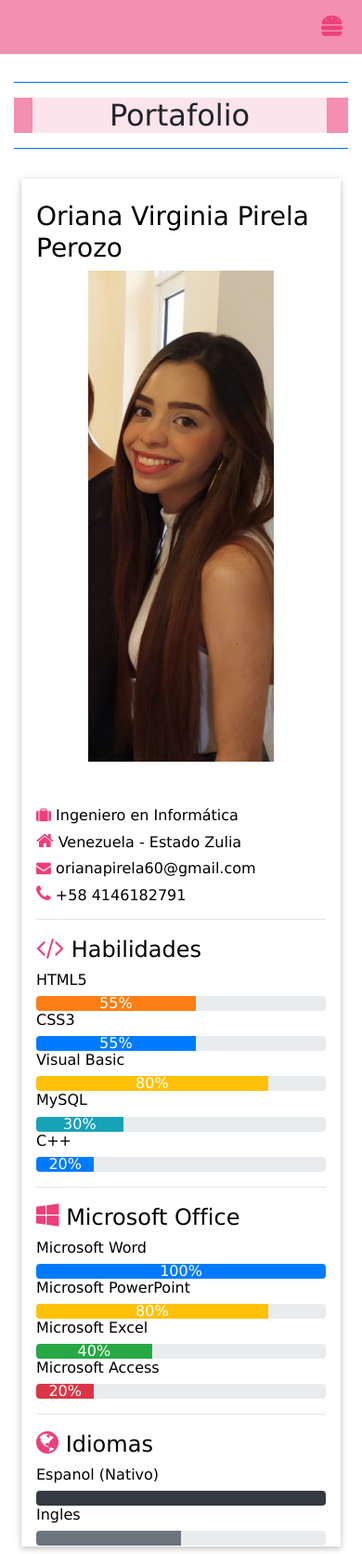
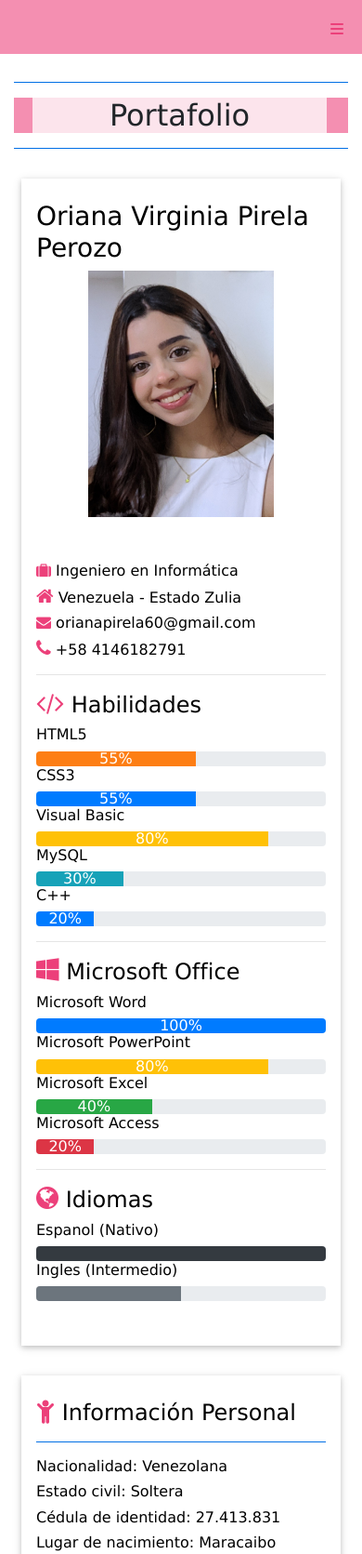
Before and after one commit to orianavpirela/Portafolio, a plain HTML site: page index.html in a window 390 px wide. Shown: the top 1671 px of the page at 93% size. Drawn offline with nearby package versions, Linux system fonts and the light colour scheme; a script that the page names is missing.

Commit message:
Update index.html

```diff
--- a/index.html
+++ b/index.html
@@ -36,7 +36,7 @@
   <!--Encabezado-->
 <nav>
   <div class="toggle">
-          <i class="fa fa-hamburger menu"></i>
+          <i class="fa-solid fa-bars"></i>
         </div>
         <ul>
           <li><a href="#index.html">Información Personal</a></li>
@@ -74,7 +74,7 @@
               <br>
               <div style="display: flex; justify-content: center; align-items: center; flex-direction: column;">
                 <h3 style="color: black;">Oriana Virginia Pirela Perozo</h3>
-                <img src="img/ori.jpg" class="img-fluid" alt="Ing. Oriana Virginia Pirela Perozo" data-toggle="tooltip" title="Ing. Oriana Virginia Pirela Perozo" width="200px" height="50px">
+                <img src="img/portafolio.jpg" class="img-fluid" alt="Ing. Oriana Virginia Pirela Perozo" data-toggle="tooltip" title="Ing. Oriana Virginia Pirela Perozo" width="200px" height="50px">
               </div>
               <br><br>
               <h6><i class="fa fa-suitcase"></i> Ingeniero en Informática</h6>
@@ -130,10 +130,10 @@
               <div class="progress">
                 <div class="progress-bar slideanim bg-dark" style="width:100%"></div>
               </div>
-              <h6 class="slideanim">Ingles</h6>
+              <h6 class="slideanim">Ingles (Intermedio)</h6>
               <div class="progress">
                 <div class="progress-bar slideanim bg-secondary" style="width:50%"></div>
-              </div>
+              </div><br><br>
 
 
             </div>
```
